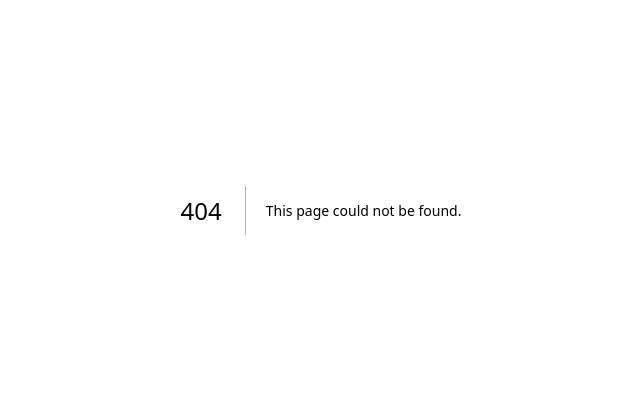
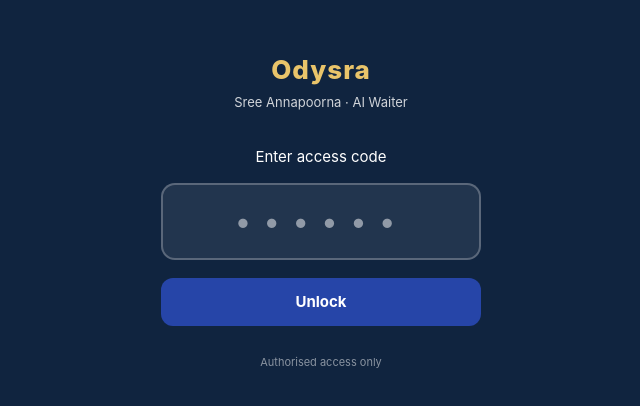
Before and after one commit to harsithrvp-fceoofamnc/odycard2, a Next.js app: page /gate in a window 1280 px wide. Before the commit this address had no page. Shown: the part 190-596 px from the top of the page, without its empty margins (319-959 px from the left). Built offline with nearby package versions, Linux system fonts and the light colour scheme.

Commit message:
Add access-code gate; hide old project, show only chatbot

```diff
--- /dev/null
+++ b/app/api/gate/route.ts
@@ -0,0 +1,27 @@
+import { NextRequest, NextResponse } from "next/server";
+
+// Validates the access code server-side (the code is never sent to the browser).
+export async function POST(req: NextRequest) {
+  let code = "";
+  try {
+    const body = await req.json();
+    code = String(body.code ?? "");
+  } catch {
+    return NextResponse.json({ ok: false }, { status: 400 });
+  }
+
+  const expected = process.env.GATE_CODE || "499853";
+  if (code !== expected) {
+    return NextResponse.json({ ok: false }, { status: 401 });
+  }
+
+  const res = NextResponse.json({ ok: true });
+  res.cookies.set("ody_gate", "ok", {
+    httpOnly: true,
+    secure: true,
+    sameSite: "lax",
+    path: "/",
+    maxAge: 60 * 60 * 12, // 12 hours
+  });
+  return res;
+}
--- /dev/null
+++ b/app/gate/page.tsx
@@ -0,0 +1,72 @@
+"use client";
+import { useState } from "react";
+
+export default function Gate() {
+  const [code, setCode] = useState("");
+  const [err, setErr] = useState(false);
+  const [busy, setBusy] = useState(false);
+
+  async function submit(e: React.FormEvent) {
+    e.preventDefault();
+    if (code.length < 4) return;
+    setBusy(true);
+    setErr(false);
+    try {
+      const r = await fetch("/api/gate", {
+        method: "POST",
+        headers: { "Content-Type": "application/json" },
+        body: JSON.stringify({ code }),
+      });
+      if (r.ok) {
+        window.location.href = "/";
+      } else {
+        setErr(true);
+        setBusy(false);
+        setCode("");
+      }
+    } catch {
+      setErr(true);
+      setBusy(false);
+    }
+  }
+
+  return (
+    <div style={{
+      minHeight: "100dvh", display: "flex", flexDirection: "column",
+      alignItems: "center", justifyContent: "center",
+      background: "#10243f", color: "#fff", fontFamily: "-apple-system,BlinkMacSystemFont,Segoe UI,Roboto,sans-serif",
+      padding: "20px", textAlign: "center",
+    }}>
+      <div style={{
+        fontSize: "26px", fontWeight: 800, letterSpacing: "1px", color: "#e9c46a",
+      }}>Odysra</div>
+      <div style={{ fontSize: "13px", opacity: 0.8, marginTop: 4, marginBottom: 34 }}>
+        Sree Annapoorna · AI Waiter
+      </div>
+
+      <form onSubmit={submit} style={{ width: "100%", maxWidth: 320 }}>
+        <div style={{ fontSize: "15px", marginBottom: 14 }}>Enter access code</div>
+        <input
+          value={code}
+          onChange={(e) => setCode(e.target.value.replace(/\D/g, "").slice(0, 6))}
+          inputMode="numeric"
+          autoFocus
+          placeholder="••••••"
+          style={{
+            width: "100%", textAlign: "center", fontSize: "30px", letterSpacing: "12px",
+            padding: "14px 10px", borderRadius: 14, border: err ? "2px solid #e76f51" : "2px solid rgba(255,255,255,.25)",
+            background: "rgba(255,255,255,.08)", color: "#fff", outline: "none",
+          }}
+        />
+        {err && <div style={{ color: "#f4a261", fontSize: "13px", marginTop: 10 }}>Wrong code — try again.</div>}
+        <button type="submit" disabled={busy} style={{
+          width: "100%", marginTop: 18, padding: "13px", borderRadius: 12, border: "none",
+          background: "#2645A8", color: "#fff", fontWeight: 700, fontSize: "15px", cursor: "pointer",
+          opacity: busy ? 0.6 : 1,
+        }}>{busy ? "Checking…" : "Unlock"}</button>
+      </form>
+
+      <div style={{ fontSize: "11px", opacity: 0.5, marginTop: 28 }}>Authorised access only</div>
+    </div>
+  );
+}
--- /dev/null
+++ b/middleware.ts
@@ -0,0 +1,41 @@
+import { NextResponse } from "next/server";
+import type { NextRequest } from "next/server";
+
+// Gate the whole site behind a code. Only the chatbot is shown after unlocking;
+// the previous project is never served publicly.
+export function middleware(req: NextRequest) {
+  const { pathname } = req.nextUrl;
+
+  // Always-open: Next internals, the gate page + its API, and static assets (not .html)
+  const isStatic = /\.[a-zA-Z0-9]+$/.test(pathname) && !pathname.endsWith(".html");
+  if (
+    pathname.startsWith("/_next") ||
+    pathname === "/favicon.ico" ||
+    pathname.startsWith("/api/gate") ||
+    pathname === "/gate" ||
+    isStatic
+  ) {
+    return NextResponse.next();
+  }
+
+  const authed = req.cookies.get("ody_gate")?.value === "ok";
+
+  // Not unlocked → show the code screen
+  if (!authed) {
+    const url = req.nextUrl.clone();
+    url.pathname = "/gate";
+    return NextResponse.rewrite(url);
+  }
+
+  // Unlocked → serve ONLY the chatbot (and its AI API). Everything else maps to the chatbot.
+  if (pathname.startsWith("/ody") || pathname.startsWith("/api/ody")) {
+    return NextResponse.next();
+  }
+  const url = req.nextUrl.clone();
+  url.pathname = "/ody/index.html";
+  return NextResponse.rewrite(url);
+}
+
+export const config = {
+  matcher: ["/((?!_next/static|_next/image).*)"],
+};
```
